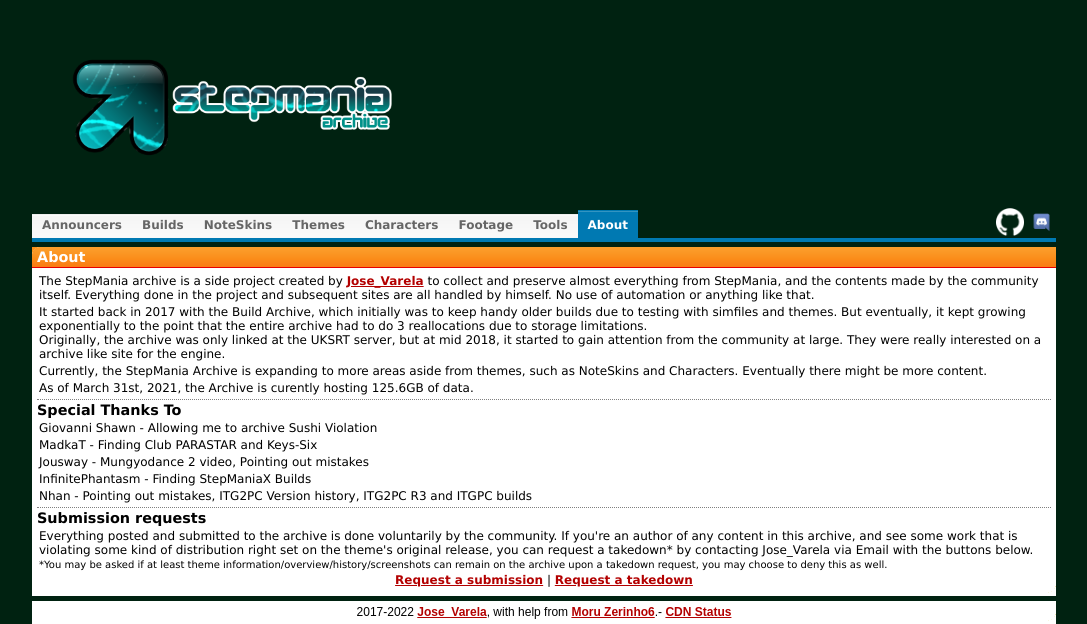
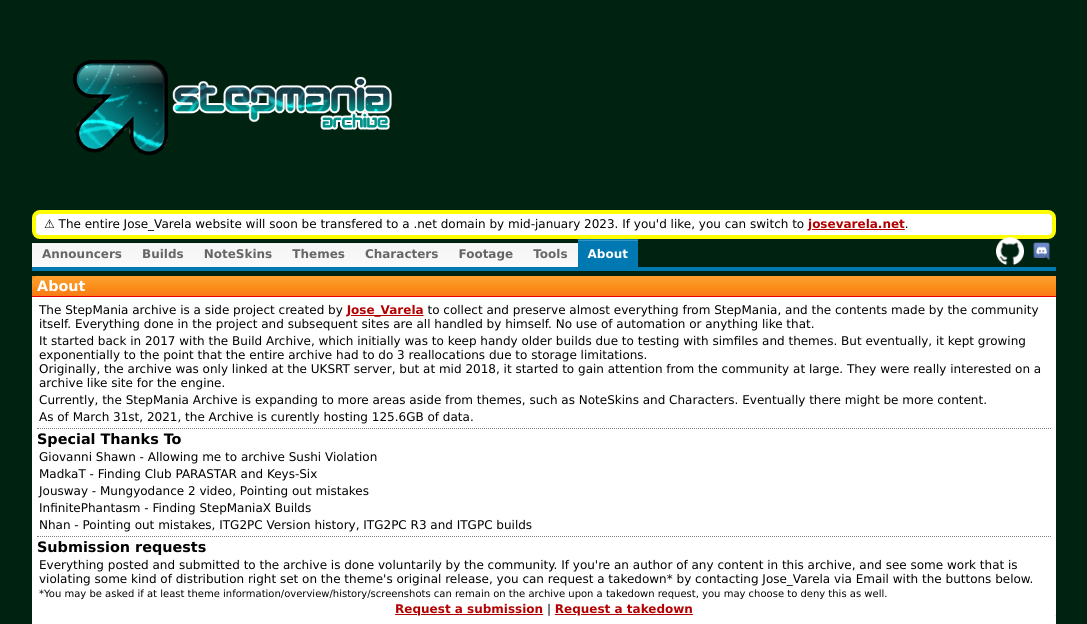
Before and after one commit to JoseVarelaP/StepMania-Archive, a PHP site: page /About/index.html in a window 1280 px wide. Shown: the top 624 px of the page, without its empty margins (96-1183 px from the left). Run offline with PHP 8.4, Linux system fonts and the light colour scheme.

Commit message:
Add the domain transfer message
This is temporary for now. When the process is done, this commit will
be reverted.

```diff
--- a/js/TopMenu.js
+++ b/js/TopMenu.js
@@ -58,10 +58,16 @@ function TemporaryShortageWarning( incidentID )
 {
 	const MoreInfoSite = `https://www.dreamhoststatus.com/pages/incident/${incidentID}`;
 	const Container = document.createElement("div");
-	Container.className = "ShortageMessage";
+
+	//console.log(window.location.href)
+	if( window.location.href.search(".net") != -1 )
+		return Container;
+
+	Container.className = "TransferMessage";
 	const WarningText = document.createElement("p");
-	WarningText.innerHTML = `&#9888; The archive's bucket provider is currently experiencing an outage. For more information, <a href='${MoreInfoSite}'>please visit this page.</a>`;
-	WarningText.innerHTML = WarningText.innerHTML + "<br>Due to this, images from the site and big downloads may fail to complete.<p></p>";
+	// WarningText.innerHTML = `&#9888; The archive's bucket provider is currently experiencing an outage. For more information, <a href='${MoreInfoSite}'>please visit this page.</a>`;
+	// WarningText.innerHTML = WarningText.innerHTML + "<br>Due to this, images from the site and big downloads may fail to complete.<p></p>";
+	WarningText.innerHTML = `&#9888; The entire Jose_Varela website will soon be transfered to a .net domain by mid-january 2023. If you'd like, you can switch to <a href="https://josevarela.net/SMArchive/Builds">josevarela.net</a>.`;
 	Container.appendChild( WarningText );
 	return Container;
 }
@@ -72,7 +78,7 @@ function GenerateTopMenu() {
 
 	let ListActor = document.createElement("div");
 	ListActor.className = "PageList"
-	//TMS.appendChild( TemporaryShortageWarning("575f0f606826303142000510/60c7b83ddc340e0537a84542") );
+	TMS.appendChild( TemporaryShortageWarning("575f0f606826303142000510/60c7b83ddc340e0537a84542") );
 
 	TMS.appendChild(GenerateIconWithLink("../static/discord_icon.png", "https://discord.gg/uMkVUrr"));
 	TMS.appendChild(GenerateIconWithLink("../static/GitHub-Mark-Light-120px-plus.png", "https://github.com/JoseVarelaP/StepMania-Archive"));
--- a/theme.css
+++ b/theme.css
@@ -16,7 +16,13 @@ body {
 	background-color: white;
 	border: #f00 4px solid;
 	border-radius: 8px;
+}
 
+.TransferMessage{
+	padding: 2px 6px;
+	background-color: white;
+	border: #ff0 4px solid;
+	border-radius: 8px;
 }
 
 table th {
@@ -546,6 +552,10 @@ only screen and (max-width:660px) {
 		background-color: #000;
 	}
 
+	.TransferMessage{
+		background-color: #000;
+	}
+
 	.content-Changelog h2{ color: white; }
 
 	.matchinfo-winner{ background-color: rgb(0, 121, 0); }
```
